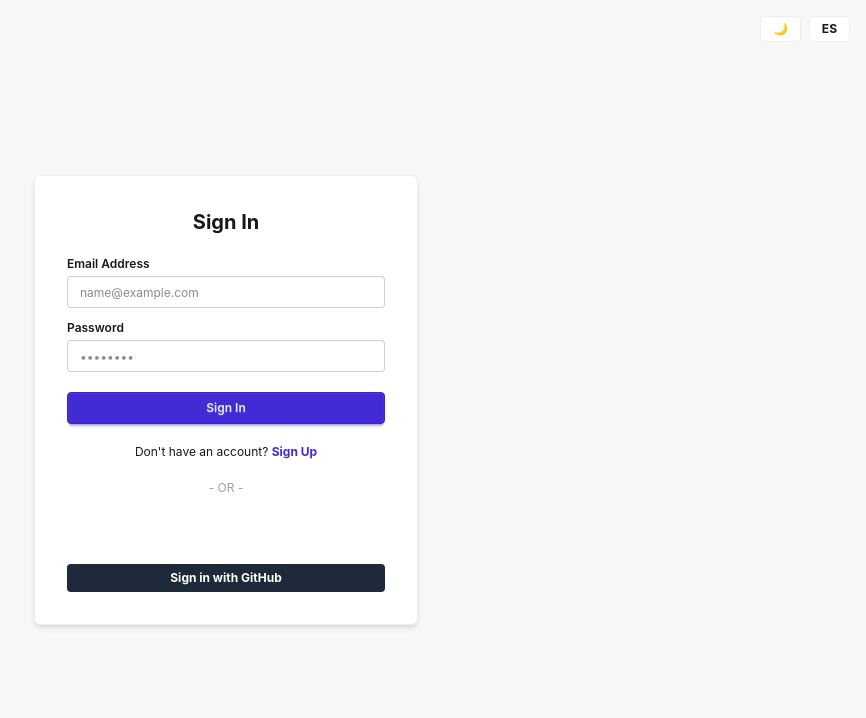
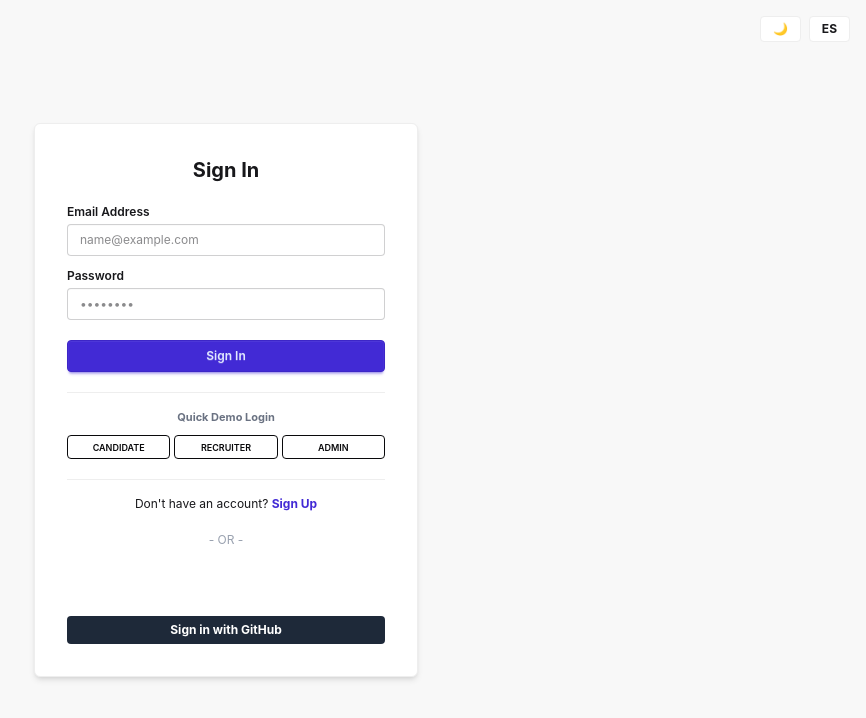
Before and after one commit to ranak8811/CV-Management-System, a React (Vite) app in the folder client/: page /login in a window 1280 px wide. Shown: the top 718 px of the page, without its empty margins (414-1280 px from the left). Built offline with nearby package versions, Linux system fonts and the light colour scheme; no server answers.

Commit message:
quick demo user login setup done

```diff
--- a/client/src/pages/Authentication/Login.jsx
+++ b/client/src/pages/Authentication/Login.jsx
@@ -17,6 +17,7 @@ const Login = () => {
   const {
     register,
     handleSubmit,
+    setValue,
     formState: { errors },
   } = useForm();
 
@@ -71,6 +72,11 @@ const Login = () => {
     const clientId = import.meta.env.VITE_GITHUB_CLIENT_ID;
     const redirectUri = `${window.location.origin}/auth/github/callback`;
     window.location.href = `https://github.com/login/oauth/authorize?client_id=${clientId}&redirect_uri=${redirectUri}&scope=user:email`;
+  };
+
+  const handleQuickLogin = (email, password) => {
+    setValue("email", email);
+    setValue("password", password);
   };
 
   const onSubmit = (data) => {
@@ -137,7 +143,38 @@ const Login = () => {
           </button>
         </form>
 
-        <p className="text-xs text-center">
+        <div className="border-t border-base-300 pt-4 flex flex-col gap-2">
+          <p className="text-[11px] text-gray-500 font-bold text-center mb-0.5">
+            Quick Demo Login
+          </p>
+          <div className="grid grid-cols-3 gap-1">
+            <button
+              type="button"
+              onClick={() => handleQuickLogin("alex@gmail.com", "alex#123")}
+              className="btn btn-xs btn-outline btn-neutral text-[9px] uppercase"
+            >
+              Candidate
+            </button>
+            <button
+              type="button"
+              onClick={() =>
+                handleQuickLogin("recruiter@gmail.com", "recruiter#123")
+              }
+              className="btn btn-xs btn-outline btn-neutral text-[9px] uppercase"
+            >
+              Recruiter
+            </button>
+            <button
+              type="button"
+              onClick={() => handleQuickLogin("admin@gmail.com", "admin#123")}
+              className="btn btn-xs btn-outline btn-neutral text-[9px] uppercase"
+            >
+              Admin
+            </button>
+          </div>
+        </div>
+
+        <p className="text-xs text-center border-t border-base-300 pt-4">
           Don&apos;t have an account?{" "}
           <Link
             to="/register"
```
